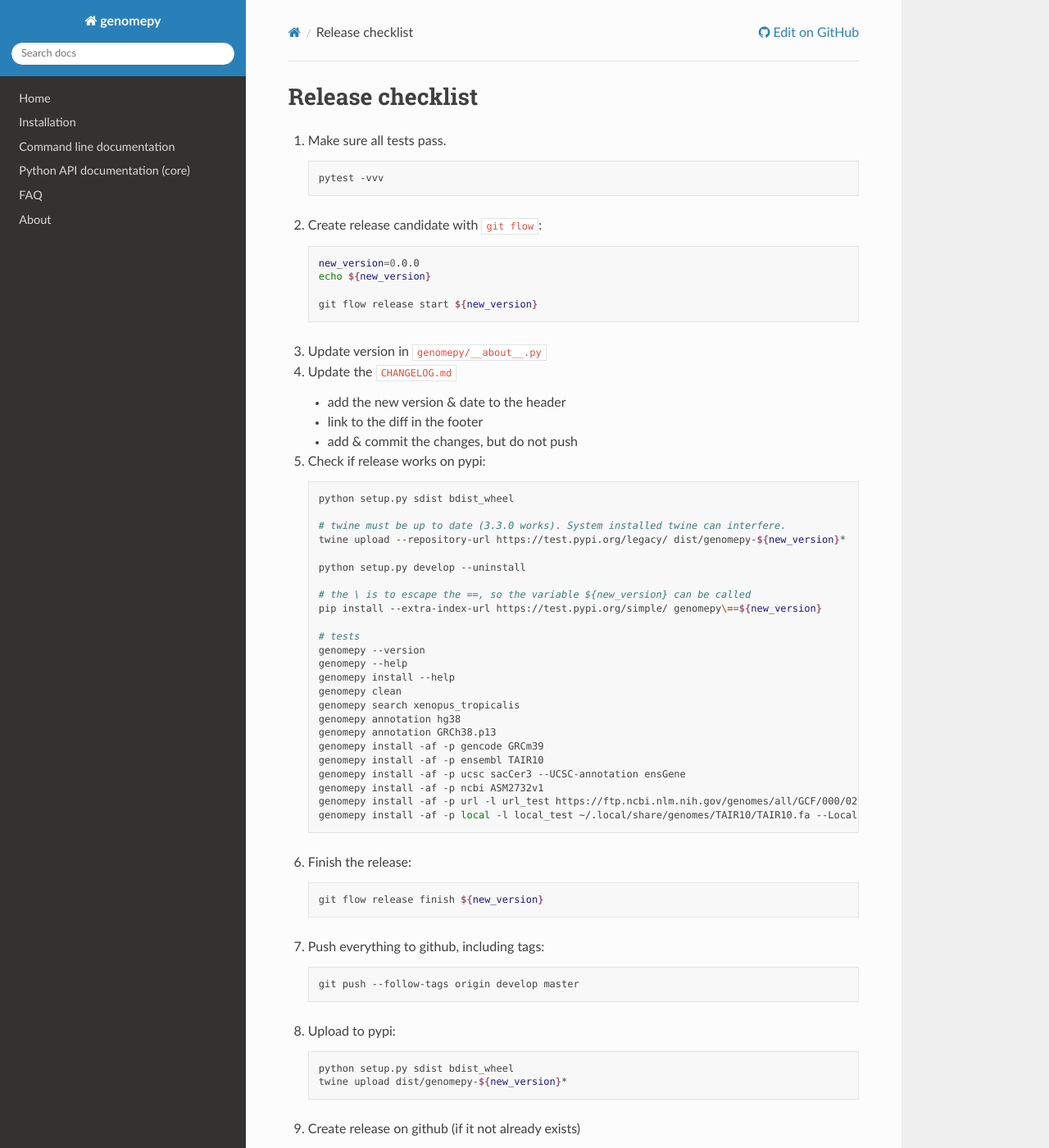
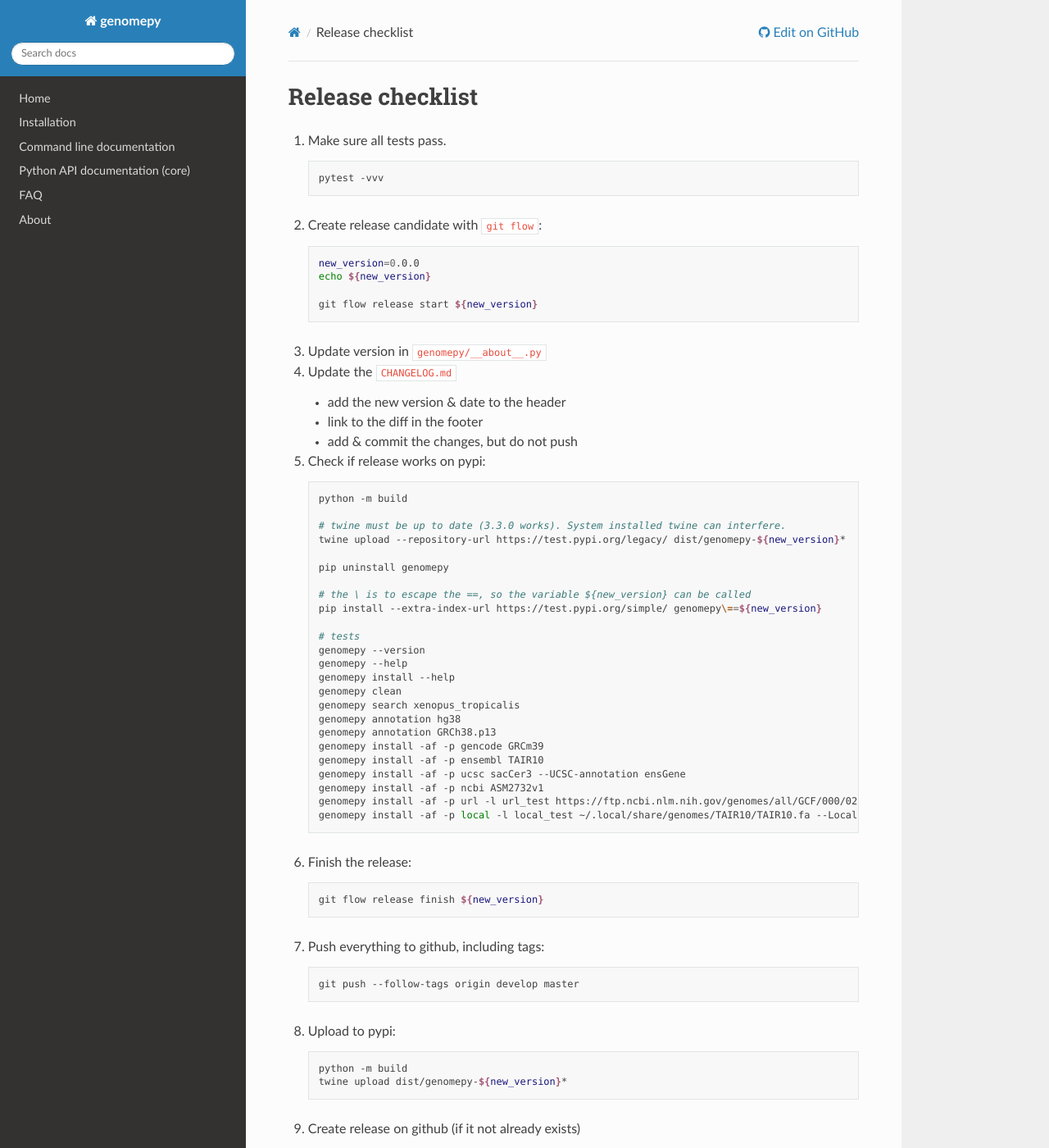
Before and after one commit to vanheeringen-lab/genomepy, a Sphinx documentation site: the page built from docs/release_checklist.md, in a window 1280 px wide and 1400 px high. Shown: the whole window at 82% size. Built offline with Sphinx 7.4.7 and the Read the Docs theme 2.0.0, drawn with Linux system fonts in a browser that asks for light colours; pages that are not in the unit, such as notebooks, are missing from menus.

Commit message:
update pkg build system & info

````diff
--- a/docs/release_checklist.md
+++ b/docs/release_checklist.md
@@ -28,12 +28,12 @@
 5. Check if release works on pypi:
 
     ```shell
-    python setup.py sdist bdist_wheel
+    python -m build
 
     # twine must be up to date (3.3.0 works). System installed twine can interfere.
     twine upload --repository-url https://test.pypi.org/legacy/ dist/genomepy-${new_version}*
 
-    python setup.py develop --uninstall
+    pip uninstall genomepy
 
     # the \ is to escape the ==, so the variable ${new_version} can be called
     pip install --extra-index-url https://test.pypi.org/simple/ genomepy\==${new_version}
@@ -69,7 +69,7 @@
 8. Upload to pypi:
 
     ```shell
-    python setup.py sdist bdist_wheel
+    python -m build
     twine upload dist/genomepy-${new_version}*
     ```
 
--- a/environment.yml
+++ b/environment.yml
@@ -39,6 +39,9 @@ dependencies:
   - minimap2
   - star
 
+  # Distribution
+  - python-build
+
   # Testing
   - autoflake ==1.4
   - black ==22.6.0
````
